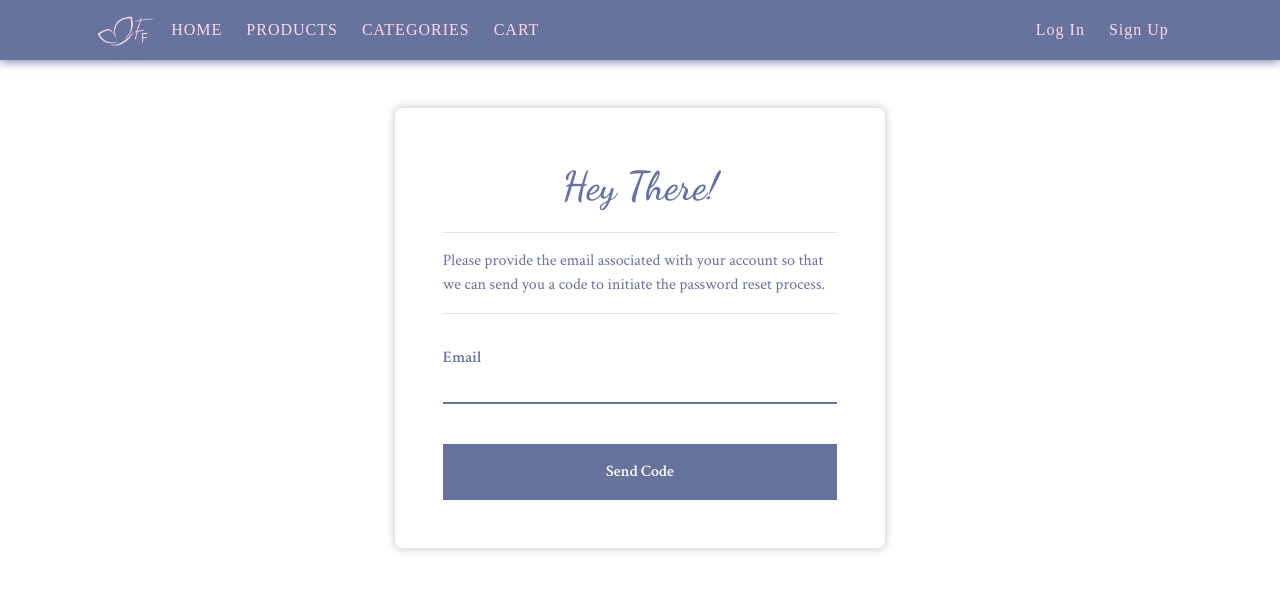
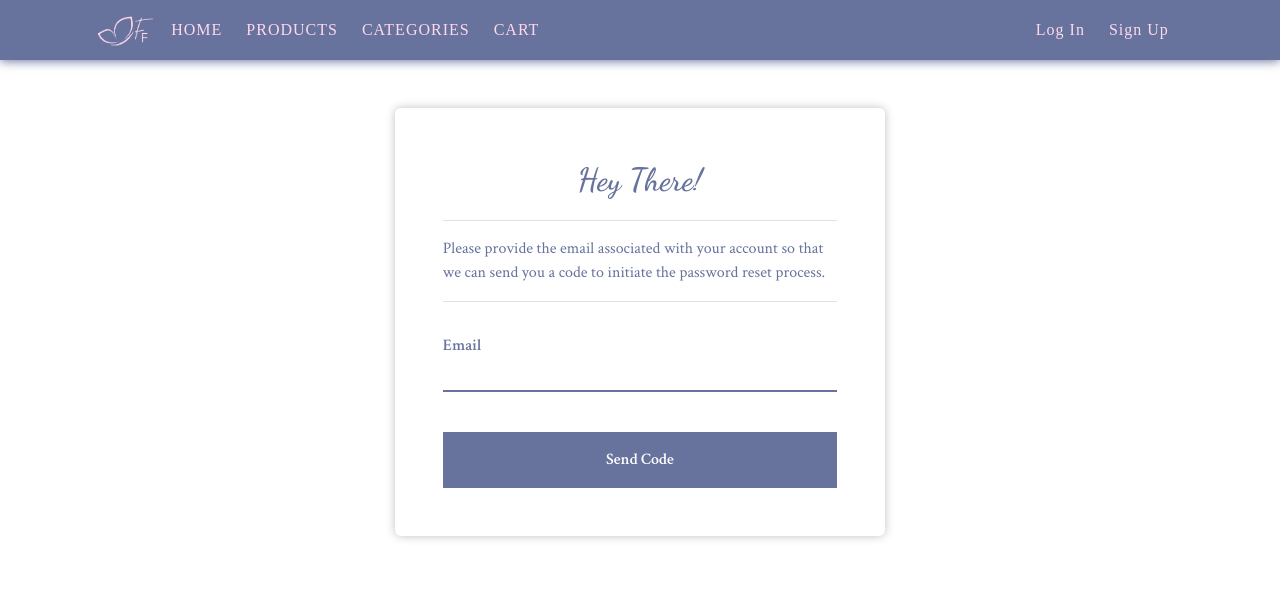
Before and after one commit to RaghadHanon/FabulousFinds, a React (Vite) app: page /SendCode in a window 1280 px wide. Shown: the top 590 px of the page. Built offline with nearby package versions, Linux system fonts and the light colour scheme; a web font is replaced by a local one.

Commit message:
update send code

```diff
--- a/src/Pages/Login/Components/SendCode.jsx
+++ b/src/Pages/Login/Components/SendCode.jsx
@@ -38,7 +38,7 @@ function SendCode() {
 
 
         <form onSubmit={handleSubmit} className={`col-12 p-md-5 p-4 d-flex flex-column justify-content-start gap-3`}>
-          <span className={`text-center DancingScriptFont fs-1 color1 fw-semibold `}>Hey There!</span>
+          <span className={`text-center DancingScriptFont fs-2 color1 fw-semibold `}>Hey There!</span>
           <p className={`color1 fs-6  CrimsonTextFont border-bottom pb-3 border-top pt-3`}>
             Please provide the email associated with your account so that we can send you a code to initiate the password reset process.
           </p>
```
